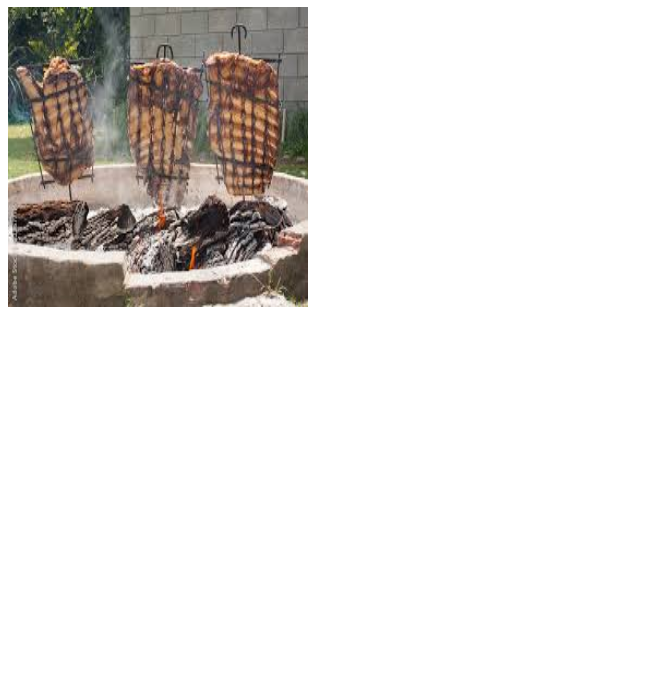
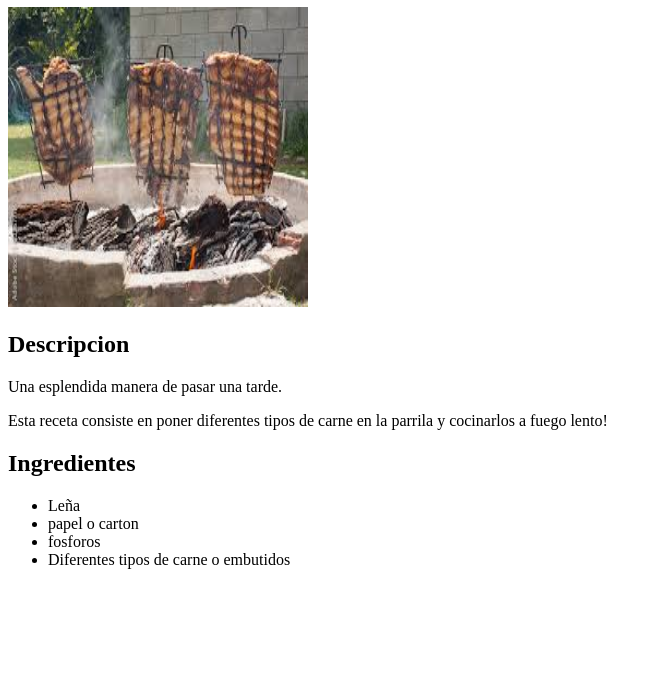
Before and after one commit to JackEsparrago12/odin-recipies, a plain HTML site: page recipies/asado.html in a window 1280 px wide. Shown: the part 107-800 px from the top of the page, without its empty margins (0-661 px from the left). Drawn offline with Linux system fonts and the light colour scheme.

Commit message:
add description and an unorder list of ingredients

```diff
--- a/recipies/asado.html
+++ b/recipies/asado.html
@@ -8,12 +8,30 @@
     </head>
 
     <body>
+        <p><a href="../index.html">Main Page</a></p>
+
         <h1> Asado Argentino </h1>
-        <p><a href="../index.html">Main Page</a></p>
+
 
         <p><img src="../img/asado.jpeg" height="300" width="300"></p>
 
-    </body>
+        <p><h2>Descripcion</h2></p>
+        <p>Una esplendida manera de pasar una tarde.</p>
+        <p>Esta receta consiste en poner diferentes
+            tipos de carne en la parrila y cocinarlos a fuego lento! </p>
+
+        <p><h2>Ingredientes</h2></p>
+        <ul>
+            <li>Leña</li>
+            <li>papel o carton</li>
+            <li>fosforos</li>
+            <li>Diferentes tipos de carne o embutidos</li>
+
+        </ul>
+
+
+
+        </body>
 
 
 </html>
```
